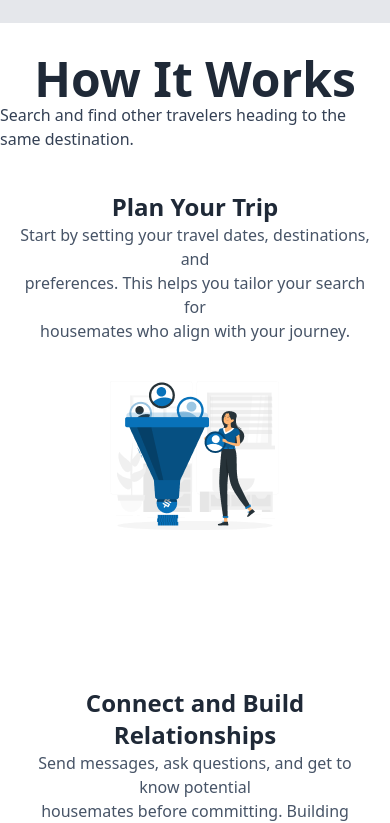
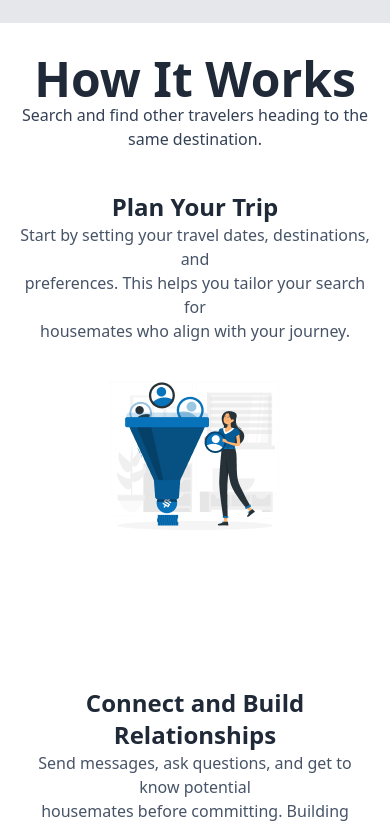
Before and after one commit to fardinariful/Expart-Girls-Tour, a React (Vite) app: page / in a window 390 px wide. Shown: the part 5342-6165 px from the top of the page. Built offline with nearby package versions, Linux system fonts and the light colour scheme.

Commit message:
error fixed

```diff
--- a/src/Components/HowWork.jsx
+++ b/src/Components/HowWork.jsx
@@ -8,7 +8,7 @@ const HowWork = () => {
 
             <div className="flex flex-col justify-center items-center ">
                 <p className="text-5xl font-bold text-center">How It Works</p>
-                <p className="text-[#344054]">Search and find other travelers heading to the same destination.</p>
+                <p className="text-[#344054] text-center">Search and find other travelers heading to the same destination.</p>
             </div>
 
             <div className="w-11/12 mx-auto">
--- a/src/Components/Reviews.jsx
+++ b/src/Components/Reviews.jsx
@@ -40,7 +40,7 @@ const Reviews = () => {
 
                     {/* Quote Image and Content */}
                     <div className="relative w-full flex flex-col items-center lg:items-start">
-                        <img src={qua} alt="Quote" className="w-8 h-8 lg:w-10 lg:h-10 mr-40 " />
+                        <img src={qua} alt="Quote" className="w-8 h-8 lg:w-10 lg:h-10 mr-52 " />
                         <p className="text-base lg:text-2xl text-center lg:text-left">
                             Our smart developers build innovative,efficient,<br />
                             and high-performance solutions,efficient,and <br />
```
